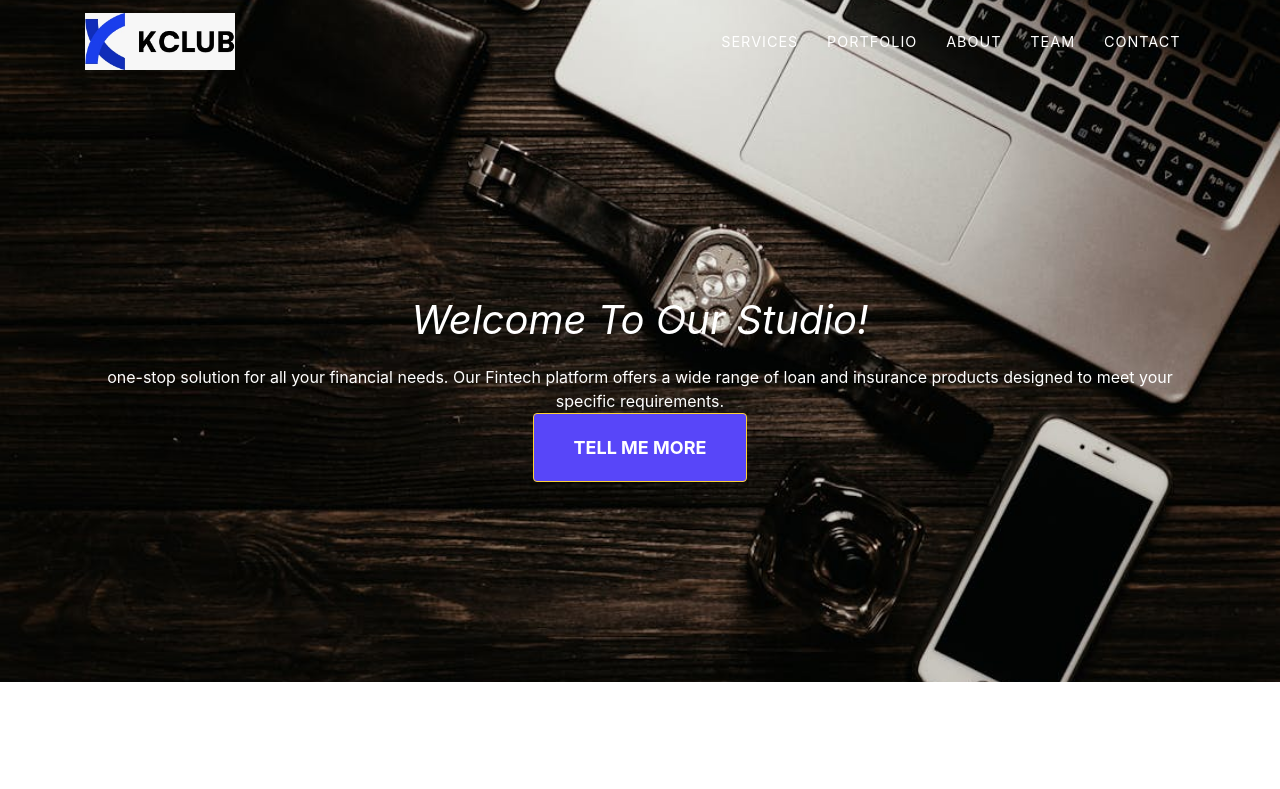
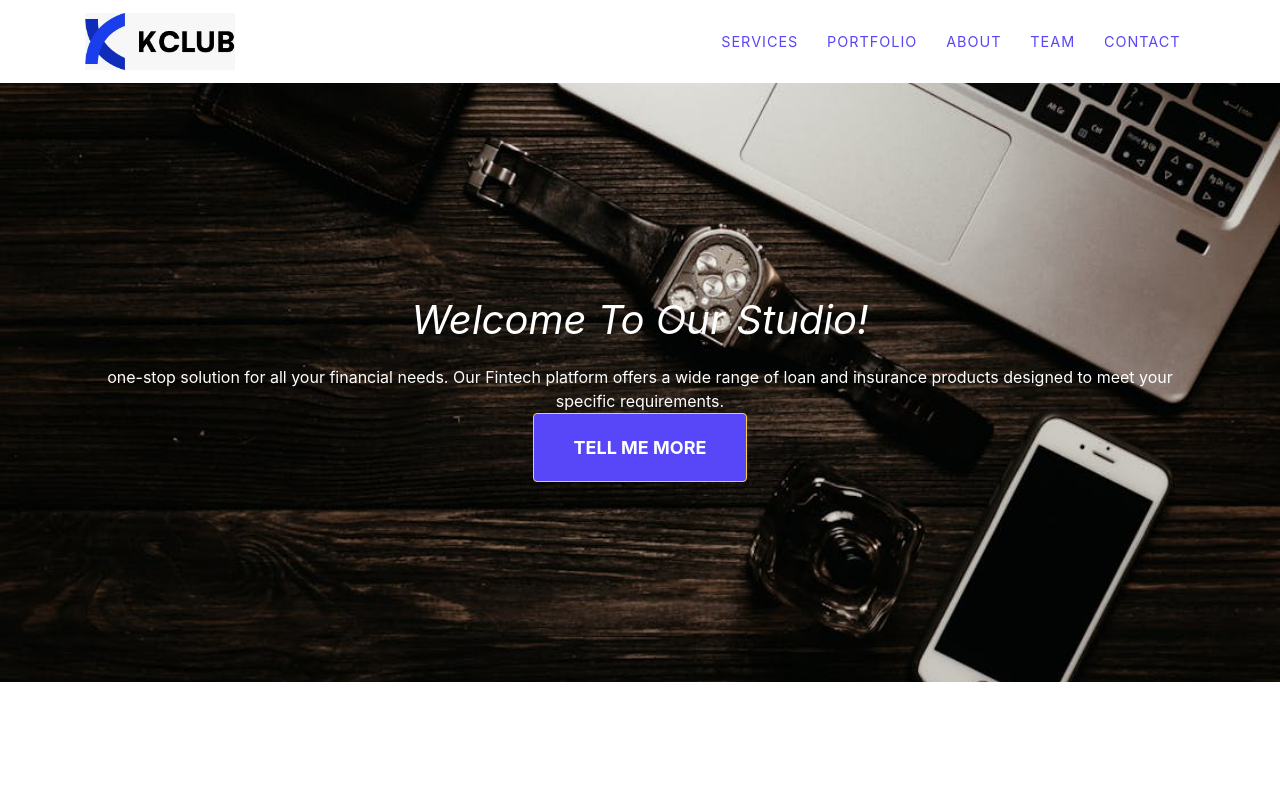
Before and after one commit to aahad12/landing-page, a React (Create React App) app: page / in a window 1280 px wide. Shown: the top 789 px of the page. Built offline with nearby package versions, Linux system fonts and the light colour scheme.

Commit message:
kclub edits color

```diff
--- a/src/App.js
+++ b/src/App.js
@@ -80,7 +80,7 @@ function App() {
   return (
     <>
     <style>{`
-    .nav-text:hover{
+    .nav-text{
             color: #5846f9 !important;
     }
       .text-box {
@@ -98,12 +98,12 @@ function App() {
     `}</style>
     <div className="App">
       {/* <nav className="navbar navbar-expand-lg navbar-dark fixed-top" id="mainNav"> */}
-      <nav className={color ? 'navbar navbar-expand-lg navbar-dark fixed-top bg-dark' : 'navbar navbar-expand-lg navbar-dark fixed-top'} id="mainNav">
+      <nav className={color ? 'navbar navbar-expand-lg navbar-dark fixed-top bg-white' : 'navbar navbar-expand-lg navbar-dark fixed-top bg-white'} id="mainNav">
     <div className="container">
       <a className="navbar-brand js-scroll-trigger" href="#page-top">
 <img src={logo} style={{width:150}} />
       </a>
-      <button className="navbar-toggler navbar-toggler-right" type="button" data-toggle="collapse" data-target="#navbarResponsive" aria-controls="navbarResponsive" aria-expanded="false" aria-label="Toggle navigation">
+      <button className="navbar-toggler text-back navbar-toggler-right" type="button" data-toggle="collapse" data-target="#navbarResponsive" aria-controls="navbarResponsive" aria-expanded="false" aria-label="Toggle navigation">
         Menu
         <i className="fa fa-bars"></i>
       </button>
```
